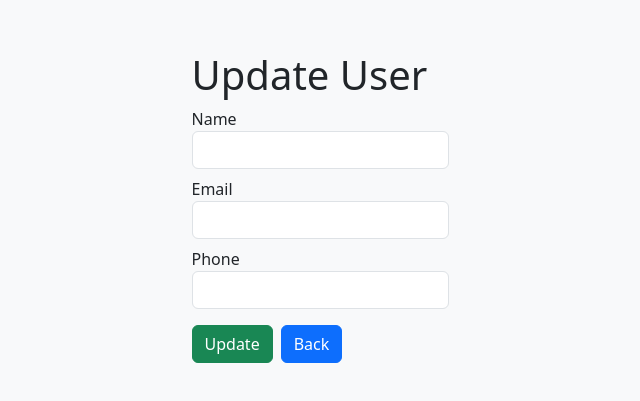
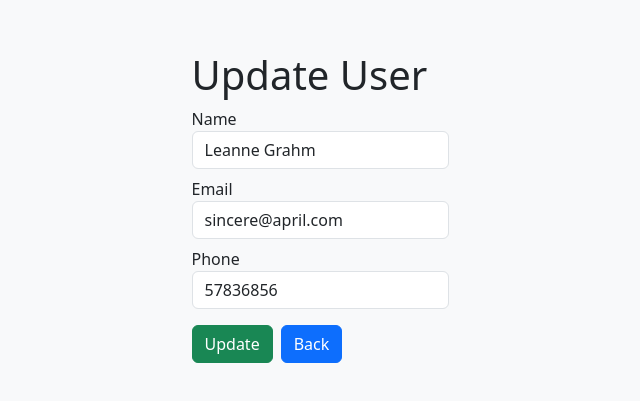
Before and after one commit to aswathyeg/react-crud-api, a React (Vite) app: page /update/1 in a window 1280 px wide. Shown: the part 193-594 px from the top of the page, without its empty margins (320-960 px from the left). Built offline with nearby package versions, Linux system fonts and the light colour scheme; no server answers; data requests are answered from the project's data file.

Commit message:
get values from api

```diff
--- a/src/Update.jsx
+++ b/src/Update.jsx
@@ -13,12 +13,12 @@ const Update = () => {
     phone:""
   })
  useEffect(()=>{
-     axios.post('http://localhost:3000/users/',+id)
-  .then(res=>setValues(res.data)
+     axios.get('http://localhost:3000/users/'+id)
+  .then(res=>{setValues(res.data)
 
-  )
+ })
   .catch(err=>console.log(err))
- })
+ },[])
 
 const navigate=useNavigate();
 
@@ -36,12 +36,16 @@ const handleUpdate=(e)=>{
   return (
     <div className="d-flex flex-column justify-content-center align-items-center bg-light vh-100">
       <div w-50 px-5 pt-3 pb-5 rounded bg-white border shadow p-4>
+
         <h1>Update User</h1>
         <form onSubmit={handleUpdate}>
           <div className='mb-2'>
-            <label>Name</label>
+
+            <label htmlFor='name'>Name</label>
 
             <input type="text" name="name" onChange={(e)=>setValues({...values,name:e.target.value})}
+            // placeholder={values.name}
+
             className='form-control' value={values.name}></input>
           </div>
           <div className='mb-2'>
@@ -53,8 +57,8 @@ const handleUpdate=(e)=>{
           <div className='mb-3'>
             <label>Phone</label>
 
-            <input type="text" onChange={(e)=>setValues({...values,phone:e.target.value})}
-            className='form-control' value={values.phone}></input>
+            <input type="text" onChange={(e)=>setValues({...values,phone:e.target.value})} placeholder='Enter Phone'value={values.phone}
+            className='form-control' ></input>
           </div>
           <Button type="submit" className='btn btn-success me-2'>Update</Button>
           <Link to='/' className='btn btn-primary'>Back</Link>
```
